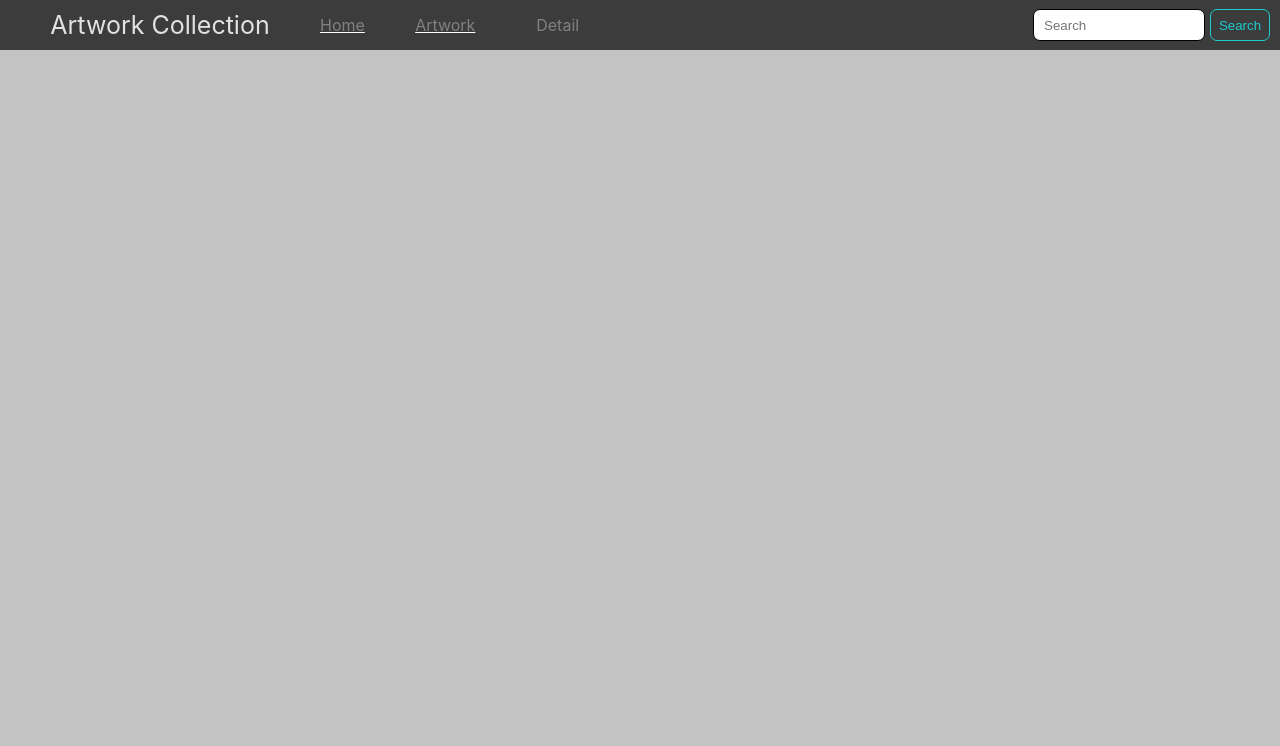
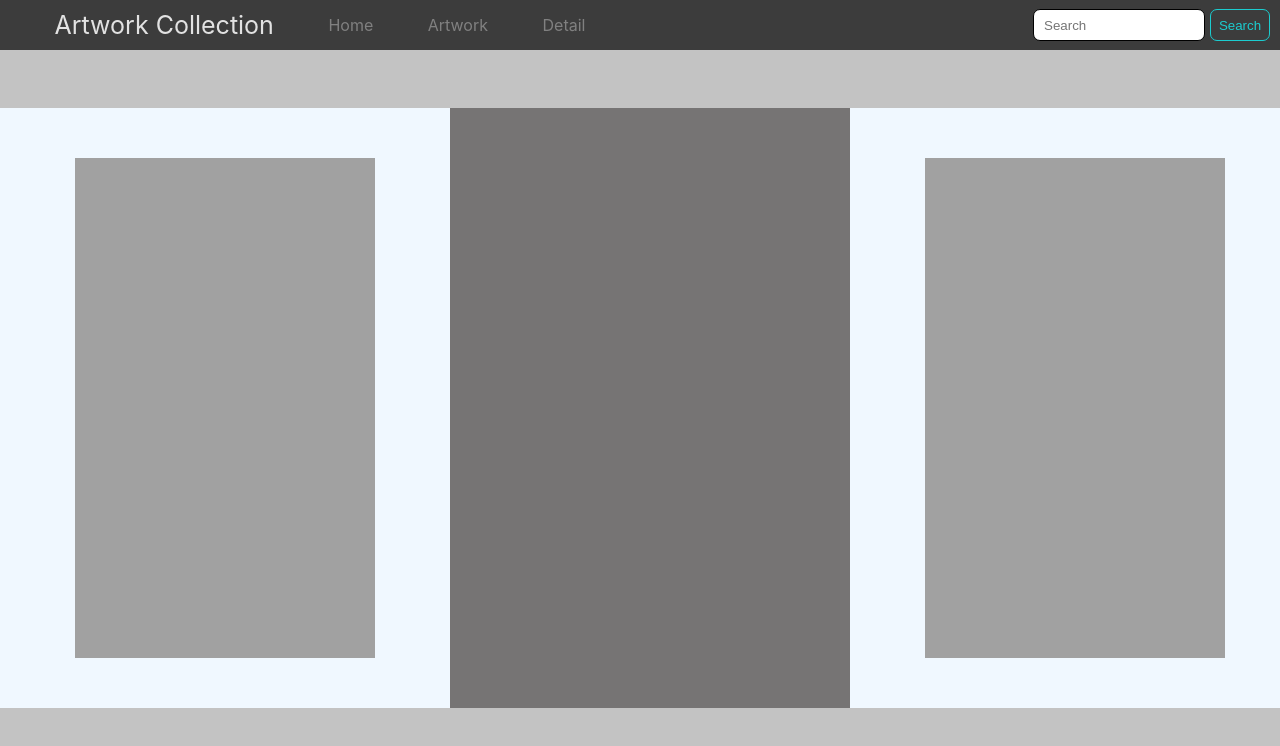
Before and after one commit to LLTae2/ArtworkWeb, a React (Create React App) app: page /artwork in a window 1280 px wide. Shown: the top 746 px of the page. Built offline with nearby package versions, Linux system fonts and the light colour scheme.

Commit message:
routing and setting box

```diff
--- a/src/App.js
+++ b/src/App.js
@@ -3,6 +3,7 @@ import "./App.css";
 import { Route, Routes } from 'react-router-dom';
 import Home from "./pages/Home";
 import Artwork from "./pages/Artwork";
+import Detail from "./pages/Detail";
 
 
 function App() {
@@ -10,6 +11,7 @@ function App() {
     <Routes>
       <Route exact path='/' element={<Home />} />
       <Route exact path='/artwork' element={<Artwork />} />
+      <Route exact path="/detail" element={<Detail />} />
     </Routes>
   );
 }
--- a/src/component/Nav.js
+++ b/src/component/Nav.js
@@ -8,13 +8,15 @@ export default function Nav() {
             <div className="Nav_menu_box">
                 <div className="Nav_menu">
                     <p className="Nav_menu_title">Artwork Collection</p>
-                    <Link to='/'>
+                    <Link className="Nav_menu_link" to='/'>
                         <div>Home</div>
                     </Link>
-                    <Link to='/artwork'>
+                    <Link className="Nav_menu_link" to='/artwork'>
                         <div>Artwork</div>
                     </Link>
-                    <div>Detail</div>
+                    <Link className="Nav_menu_link" to='/detail'>
+                        <div>Detail</div>
+                    </Link>
                 </div>
             </div>
             <div className="Nav_search_box">
--- /dev/null
+++ b/src/component/Slider.js
@@ -0,0 +1,12 @@
+import React, { useState } from "react";
+import "../styleComponent/Slider.css";
+
+export default function Slider() {
+    return (
+        <div className="Slider_container">
+            <div className="Slider_first_end"></div>
+            <div className="Slider_middle"></div>
+            <div className="Slider_first_end"></div>
+        </div>
+    )
+}
--- a/src/pages/Artwork.js
+++ b/src/pages/Artwork.js
@@ -1,8 +1,13 @@
 import React from "react";
 import Nav from "../component/Nav";
+import Slider from "../component/Slider";
 
 export default function Artwork() {
     return (
-        <Nav />
+        <div>
+            <Nav />
+            <Slider />
+        </div>
+
     )
 }
--- /dev/null
+++ b/src/pages/Detail.js
@@ -0,0 +1,8 @@
+import React from "react";
+import Nav from "../component/Nav";
+
+export default function Detail() {
+    return (
+        <Nav />
+    )
+}
--- a/src/styleComponent/Nav.css
+++ b/src/styleComponent/Nav.css
@@ -27,12 +27,16 @@
     height: 50px;
     line-height: 50px;
     text-align: center;
+    text-decoration: none;
 }
 .Nav_menu div:hover {
     color: white;
     transition: 0.2s;
-    font-size: 18px;
     cursor: pointer;
+    text-decoration: none;
+}
+.Nav_menu_link {
+    text-decoration: none;
 }
 .Nav_search_box {
     width: 50%;
--- /dev/null
+++ b/src/styleComponent/Slider.css
@@ -0,0 +1,24 @@
+* {
+    margin: 0;
+    padding: 0;
+}
+.Slider_container {
+    margin: 4.5% auto;
+    width: 1300px;
+    height: 600px;
+    display: flex;
+    background-color: aliceblue;
+    flex-direction: row;
+    justify-content: space-evenly;
+    align-items: center;
+}
+.Slider_first_end {
+    width: 300px;
+    height: 500px;
+    background-color: rgb(161, 161, 161);
+}
+.Slider_middle {
+    width: 400px;
+    height: 600px;
+    background-color: rgb(118, 116, 116);
+}
```
